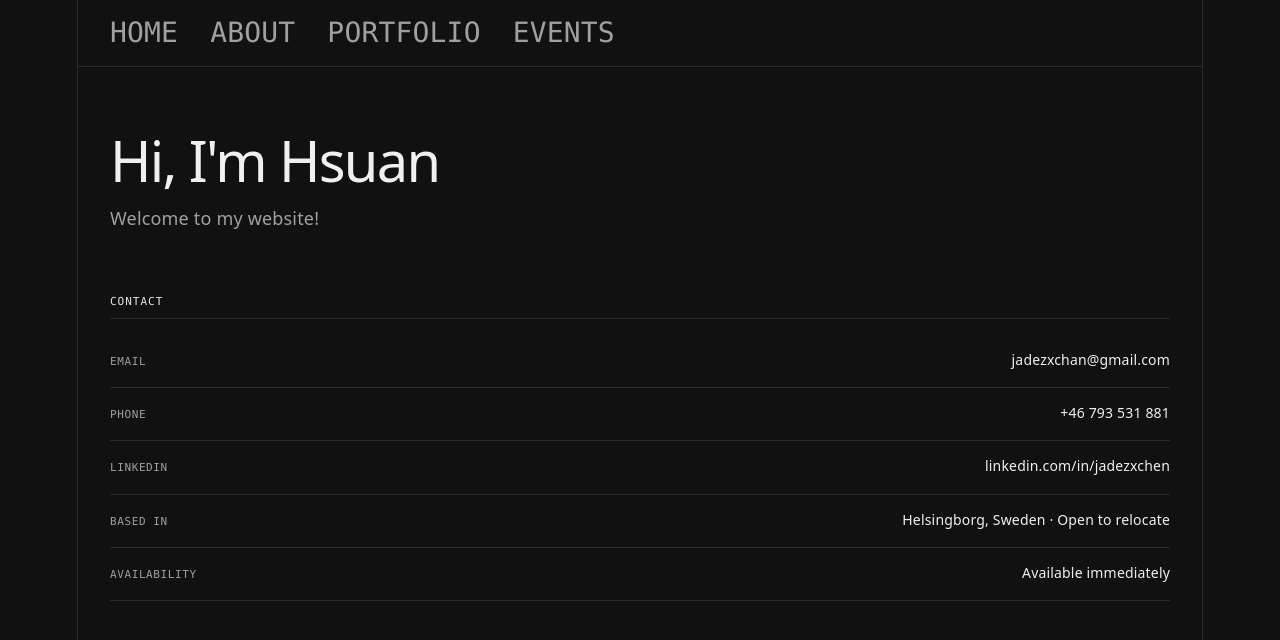
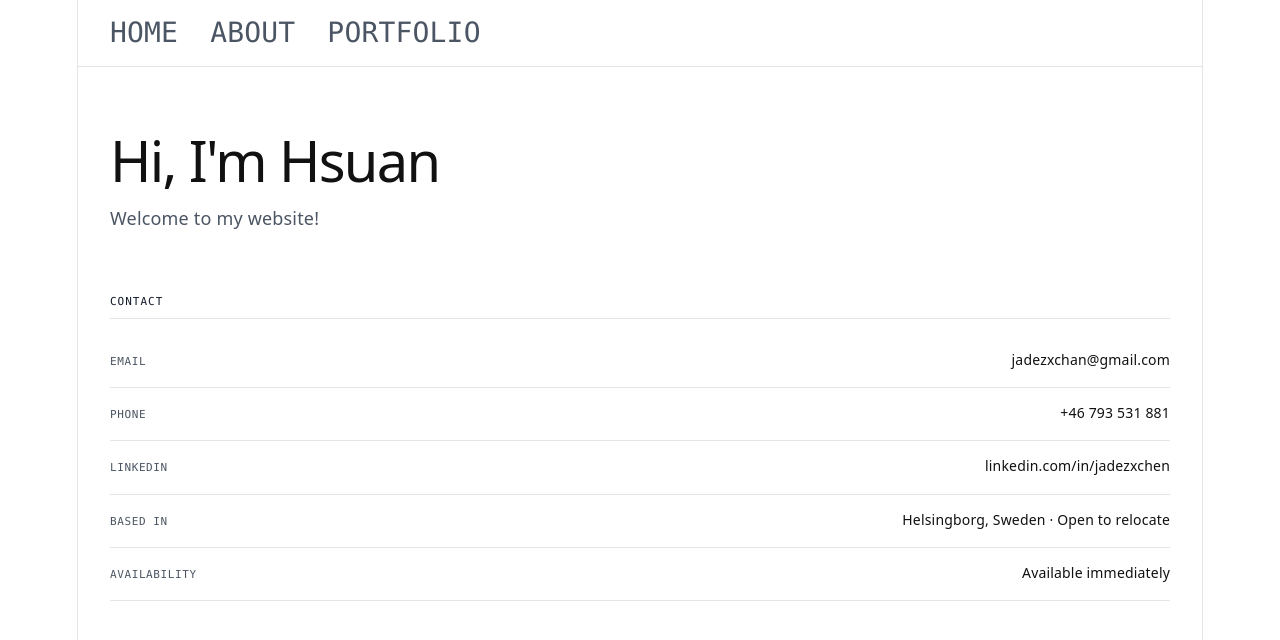
Before and after one commit to lilsycz/react-portfolio, a React app in the folder my-fabulous-projects/: page / in a window 1280 px wide. Shown: the top 640 px of the page. Built offline with nearby package versions, Linux system fonts and the light colour scheme; the HTML template or start-up script is replaced by a standard one.

Commit message:
refactor: remove Events page and update CSS variables for improved styling

```diff
--- a/my-fabulous-projects/src/App.jsx
+++ b/my-fabulous-projects/src/App.jsx
@@ -3,7 +3,6 @@ import Nav from './components/Nav'
 import Home from './pages/Home'
 import About from './pages/About'
 import Portfolio from './pages/Portfolio'
-import Events from './pages/Events'
 
 function App() {
   return (
@@ -13,7 +12,6 @@ function App() {
         <Route path="/" element={<Home />} />
         <Route path="/about" element={<About />} />
         <Route path="/portfolio" element={<Portfolio />} />
-        <Route path="/events" element={<Events />} />
       </Routes>
     </HashRouter>
   )
--- a/my-fabulous-projects/src/components/Nav.jsx
+++ b/my-fabulous-projects/src/components/Nav.jsx
@@ -7,7 +7,6 @@ export default function Nav() {
       <Link to="/" className="nav-link">Home</Link>
       <Link to="/about" className="nav-link">About</Link>
       <Link to="/portfolio" className="nav-link">Portfolio</Link>
-      <Link to="/events" className="nav-link">Events</Link>
     </nav>
   )
 }
--- a/my-fabulous-projects/src/index.css
+++ b/my-fabulous-projects/src/index.css
@@ -1,15 +1,15 @@
 @import url('https://fonts.googleapis.com/css2?family=Press+Start+2P&display=swap');
 
 :root {
-  --text: #a0a0a0;
-  --text-h: #f0f0f0;
-  --bg: #111111;
-  --border: #2a2a2a;
-  --code-bg: #1a1a1a;
-  --accent: #e5e5e5;
-  --accent-bg: rgba(229, 229, 229, 0.08);
-  --accent-border: rgba(229, 229, 229, 0.25);
-  --social-bg: rgba(255, 255, 255, 0.05);
+  --text: #4b5563;
+  --text-h: #111111;
+  --bg: #ffffff;
+  --border: #e5e5e5;
+  --code-bg: #f5f5f5;
+  --accent: #111827;
+  --accent-bg: rgba(0, 0, 0, 0.05);
+  --accent-border: rgba(0, 0, 0, 0.15);
+  --social-bg: rgba(0, 0, 0, 0.05);
   --shadow:
     rgba(0, 0, 0, 0.1) 0 10px 15px -3px, rgba(0, 0, 0, 0.05) 0 4px 6px -2px;
 
@@ -29,26 +29,6 @@
 
   @media (max-width: 1024px) {
     font-size: 16px;
-  }
-}
-
-@media (prefers-color-scheme: dark) {
-  :root {
-    --text: #9ca3af;
-    --text-h: #f3f4f6;
-    --bg: #16171d;
-    --border: #2e303a;
-    --code-bg: #1f2028;
-    --accent: #e5e5e5;
-    --accent-bg: rgba(229, 229, 229, 0.1);
-    --accent-border: rgba(229, 229, 229, 0.3);
-    --social-bg: rgba(47, 48, 58, 0.5);
-    --shadow:
-      rgba(0, 0, 0, 0.4) 0 10px 15px -3px, rgba(0, 0, 0, 0.25) 0 4px 6px -2px;
-  }
-
-  #social .button-icon {
-    filter: invert(1) brightness(2);
   }
 }
 
```
